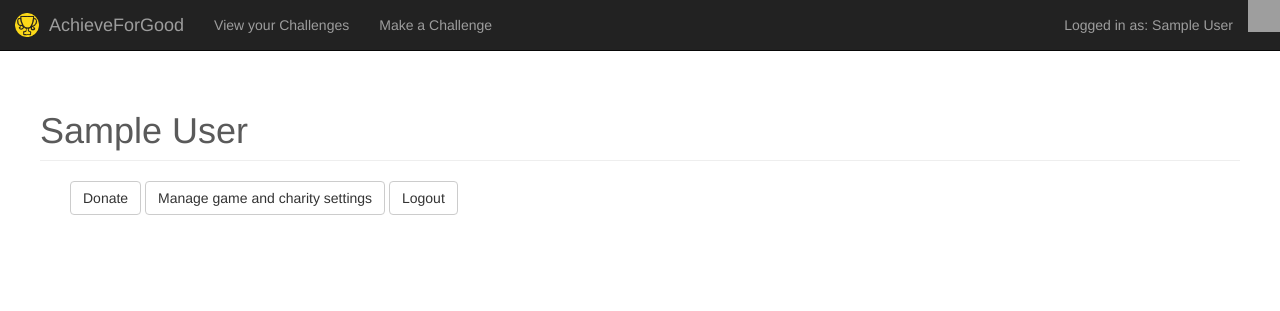
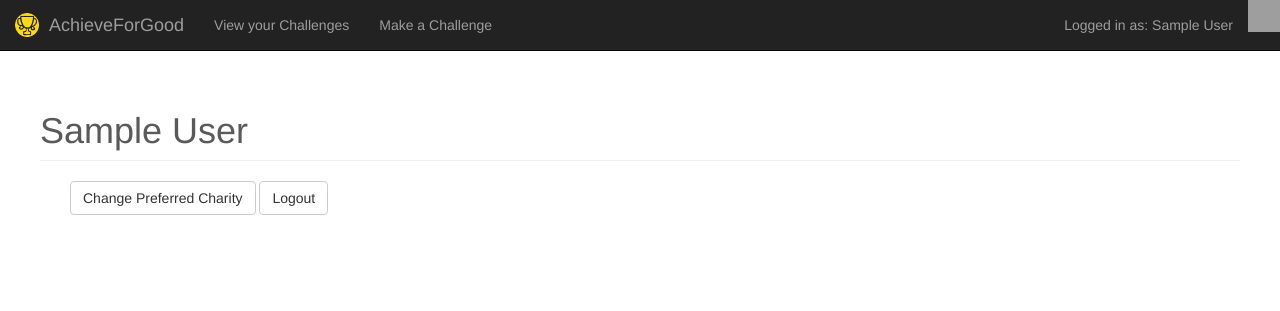
Before and after one commit to MarkRobbo/GreatUniHack2015, a PHP site: page /user.php in a window 1280 px wide. Shown: the top 311 px of the page. Run offline with PHP 8.4, Linux system fonts and the light colour scheme; the visitor is signed in with stand-in values (Sample User, id 1); grey boxes are pictures that could not be loaded.

Commit message:
Edit user page

```diff
--- a/html/user.php
+++ b/html/user.php
@@ -23,11 +23,8 @@
       <div class="row">
         <div class="col-md-12">
           <div class="btn-group btn-group-justified" role="group">
-            <a href="sponsor.php">
-              <div class="btn btn-default">Donate</div>
-            </a>
             <a href="player.php">
-              <div class="btn btn-default">Manage game and charity settings</div>
+              <div class="btn btn-default">Change Preferred Charity</div>
             </a>
             <a href="?logout=1">
               <div class="btn btn-default">Logout</div>
```
